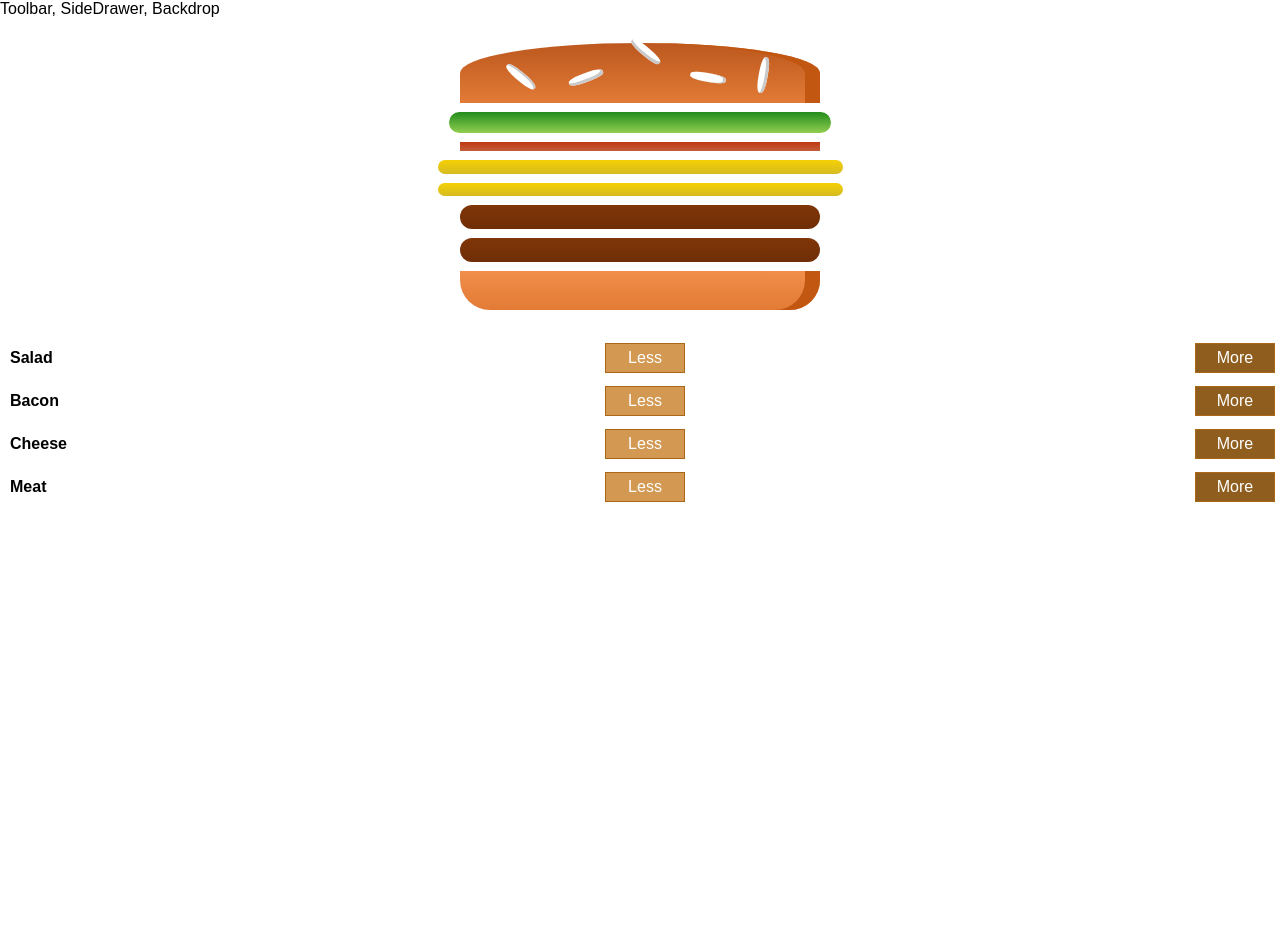
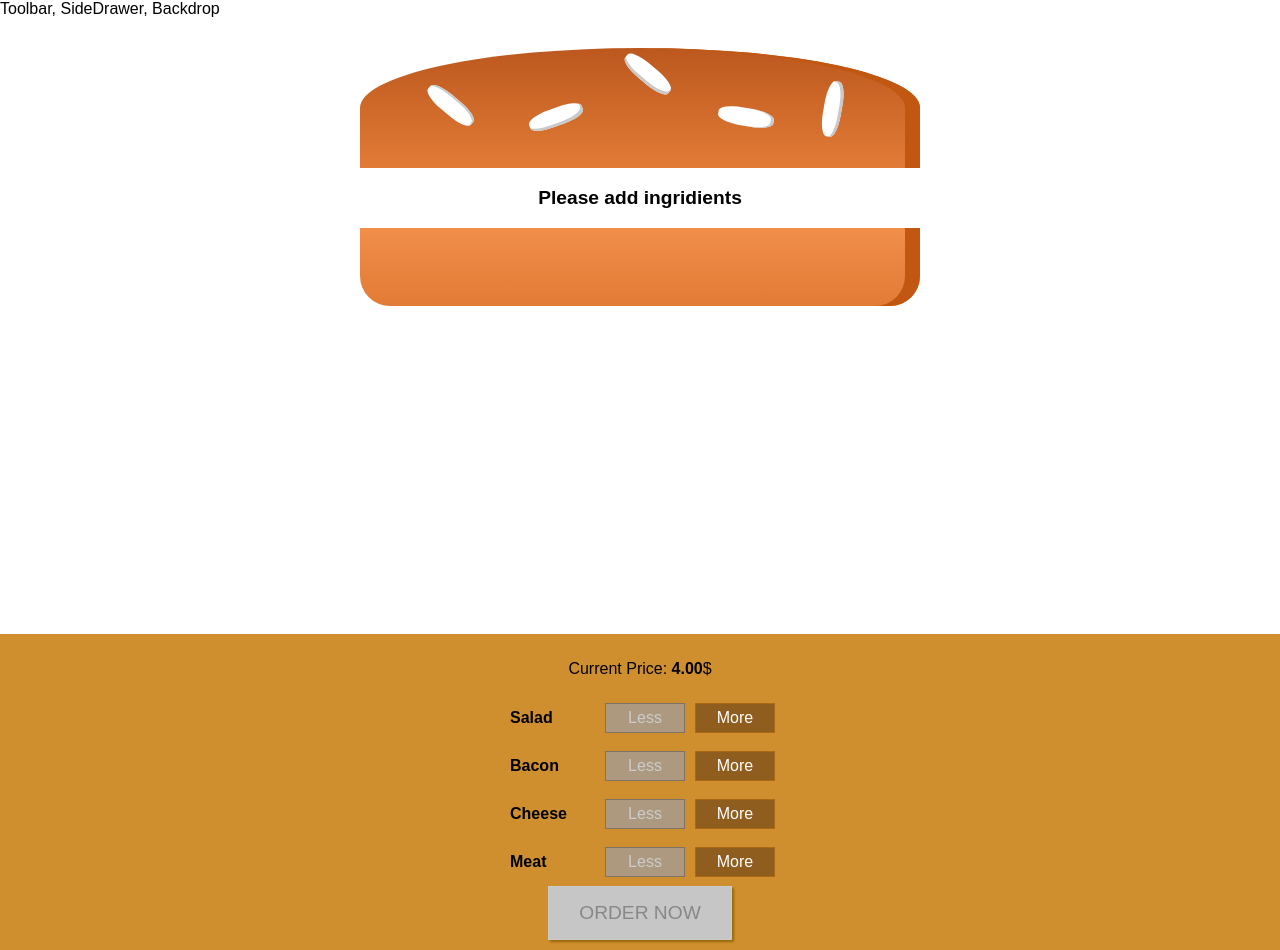
Before and after one commit to serhii-stotskyi/burger-app, a React app: page / in a window 1280 px wide. Before the commit the page ends 800 px from the top, so only its background shows below. Built offline with nearby package versions, Linux system fonts and the light colour scheme.

Commit message:
Added updating price for the burger builder

```diff
--- a/src/components/Burger/BuildControls/BuildControl/BuildControl.css
+++ b/src/components/Burger/BuildControls/BuildControl/BuildControl.css
@@ -2,7 +2,7 @@
     display: flex;
     justify-content: space-between;
     align-items: center;
-    margin:5px 0;
+    margin: 5px 0;
 }
 
 .BuildControl button {
@@ -15,6 +15,7 @@
     cursor: pointer;
     outline: none;
 }
+
 
 .BuildControl button:disabled {
     background-color: #AC9980;
--- a/src/components/Burger/BuildControls/BuildControls.css
+++ b/src/components/Burger/BuildControls/BuildControls.css
@@ -1,12 +1,51 @@
 .BuildControls {
     width: 100%;
-    background-color:  #CF8F2E;
+    background-color: #CF8F2E;
     display: flex;
     flex-flow: column;
     align-items: center;
-    -webkit-box-shadow: 0 2px 1px #ccc;
-    -moz-box-shadow: 0 2px 1px #ccc;
     box-shadow: 0 2px 1px #ccc;
     margin: auto;
     padding: 10px 0;
 }
+
+.OrderButton {
+    background-color: #DAD735;
+    outline: none;
+    cursor: pointer;
+    border: 1px solid #966909;
+    color: #966909;
+    font-family: inherit;
+    font-size: 1.2em;
+    padding: 15px 30px;
+    box-shadow: 2px 2px 2px #966909;
+}
+
+.OrderButton:hover, .OrderButton:active {
+    background-color: #A0DB41;
+    border: 1px solid #966909;
+    color: #966909;
+}
+
+.OrderButton:disabled {
+    background-color: #C7C6C6;
+    cursor: not-allowed;
+    border: 1px solid #ccc;
+    color: #888888;
+}
+
+.OrderButton:not(:disabled) {
+    animation: enable 0.3s linear;
+}
+
+@keyframes enable {
+    0% {
+        transform: scale(1);
+    }
+    60% {
+        transform: scale(1.1);
+    }
+    100% {
+        transform: scale(1);
+    }
+}
--- a/src/components/Burger/BuildControls/BuildControls.js
+++ b/src/components/Burger/BuildControls/BuildControls.js
@@ -11,9 +11,9 @@ const controls = [
 
 const buildControls = (props) => (
 
-    <div>
+    <div className={classes.BuildControls}>
+        <p>Current Price: <strong>{props.price.toFixed(2)}</strong>$</p>
         {controls.map(ctrl => (
-
             <BuildControl key={ctrl.label} label={ctrl.label}
                            added={() => {
                                props.ingredientAdded(ctrl.type)
@@ -24,6 +24,7 @@ const buildControls = (props) => (
                            disabled={props.disabled[ctrl.type]}
             />
         ))}
+        <button disabled={!props.purchasable} className={classes.OrderButton}>ORDER NOW</button>
     </div>
 );
 
--- a/src/components/Burger/Burger.css
+++ b/src/components/Burger/Burger.css
@@ -6,18 +6,25 @@
     text-align: center;
     font-weight: bold;
     font-size: 1.2rem;
-    }
+}
 
-@media (min-width: 1000px) and (min-height: 700px) {
+@media (min-width: 500px) and (min-height: 400px) {
     .Burger {
-        width: 700px;
-        height: 600px
+        width: 350px;
+        height: 300px;
     }
 }
 
 @media (min-width: 500px) and (min-height: 401px) {
     .Burger {
         width: 450px;
-        height: 300px
+        height: 400px;
     }
 }
+
+@media (min-width: 1000px) and (min-height: 700px) {
+    .Burger {
+        width: 700px;
+        height: 600px;
+    }
+}
--- a/src/containers/BurgerBuilder/BurgerBuilder.js
+++ b/src/containers/BurgerBuilder/BurgerBuilder.js
@@ -15,14 +15,34 @@ class BurgerBuilder extends Component {
 
     state = {
         ingredients: {
-            salad: 1,
-            bacon: 1,
-            cheese: 2,
-            meat: 2
+            salad: 0,
+            bacon: 0,
+            cheese: 0,
+            meat: 0
         },
-        totalPrice: 4
+        totalPrice: 4,
+        purchasable: false
     };
 
+    /**
+     * Update price status of the burger
+     */
+    updatePurchaseState = (ingredients) => {
+        const sum = Object.keys(ingredients)
+            .map(igKey => {
+                return ingredients[igKey]
+            })
+            .reduce((sum, el) => {
+                return sum + el;
+            }, 0);
+        this.setState({purchasable: sum > 0})
+    }
+
+    /**
+     * Add ingredient to current burger
+     *
+     * @param type
+     */
     addInredientHandler = (type) => {
         const oldCount = this.state.ingredients[type];
         const updatedCount = oldCount + 1;
@@ -34,8 +54,14 @@ class BurgerBuilder extends Component {
         const oldPrice = this.state.totalPrice;
         const newPrice = oldPrice + priceAddition;
         this.setState({totalPrice: newPrice, ingredients: updatedIngredients});
+        this.updatePurchaseState(updatedIngredients);
     };
 
+    /**
+     * Remove ingredient from current burger
+     *
+     * @param type
+     */
     removeIngredienthandler = (type) => {
         const oldCount = this.state.ingredients[type];
         if (oldCount <= 0) {
@@ -50,6 +76,7 @@ class BurgerBuilder extends Component {
         const oldPrice = this.state.totalPrice;
         const newPrice = oldPrice - priceDeduction;
         this.setState({totalPrice: newPrice, ingredients: updatedIngredients});
+        this.updatePurchaseState(updatedIngredients);
     };
 
     render() {
@@ -65,7 +92,9 @@ class BurgerBuilder extends Component {
                 <BuildControls
                     ingredientAdded={this.addInredientHandler}
                     ingredientRemoved={this.removeIngredienthandler}
-                    disabled={disabledInfo}/>
+                    disabled={disabledInfo}
+                    purchasable={this.state.purchasable}
+                    price={this.state.totalPrice}/>
             </Auxed>
         )
     }
```
Lines whose indentation alone changed are shown as unchanged.
